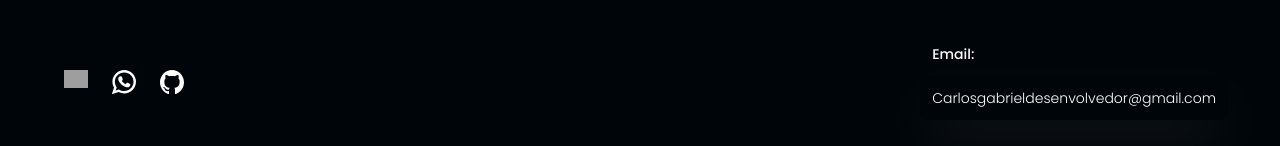
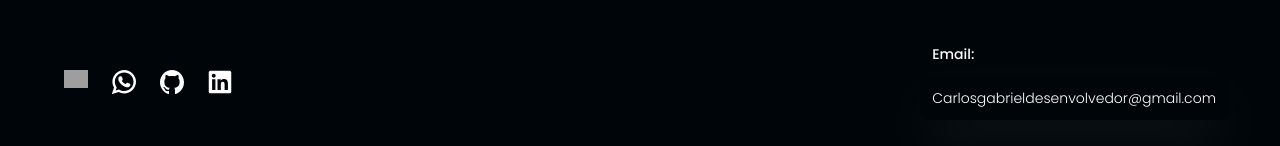
Before and after one commit to CarlosGabrielRocha/portfolio, a React (Vite) app: page / in a window 1280 px wide. Shown: the part 4207-4353 px from the top of the page. Built offline with nearby package versions, Linux system fonts and the light colour scheme; grey boxes are pictures that could not be loaded; a web font is replaced by a local one.

Commit message:
fix: Add linkedin link

```diff
--- a/src/layouts/RootLayout/Footer.tsx
+++ b/src/layouts/RootLayout/Footer.tsx
@@ -29,6 +29,11 @@ const Footer: React.FC = () => {
             href="https://github.com/CarlosGabrielRocha"
             alt="Github"
           />
+          <IconLink
+            iconSrc="/icons/linkedin-icon.svg"
+            href="https://www.linkedin.com/in/carlosgabriel-dev/"
+            alt="Linkedin"
+          />
         </div>
         <div className="w-fit max-w-full">
           <Bold className="mb-3 px-3">{t("footer.email")}</Bold>
```
Also changed, not shown: public/icons/linkedin-icon.svg (added).
